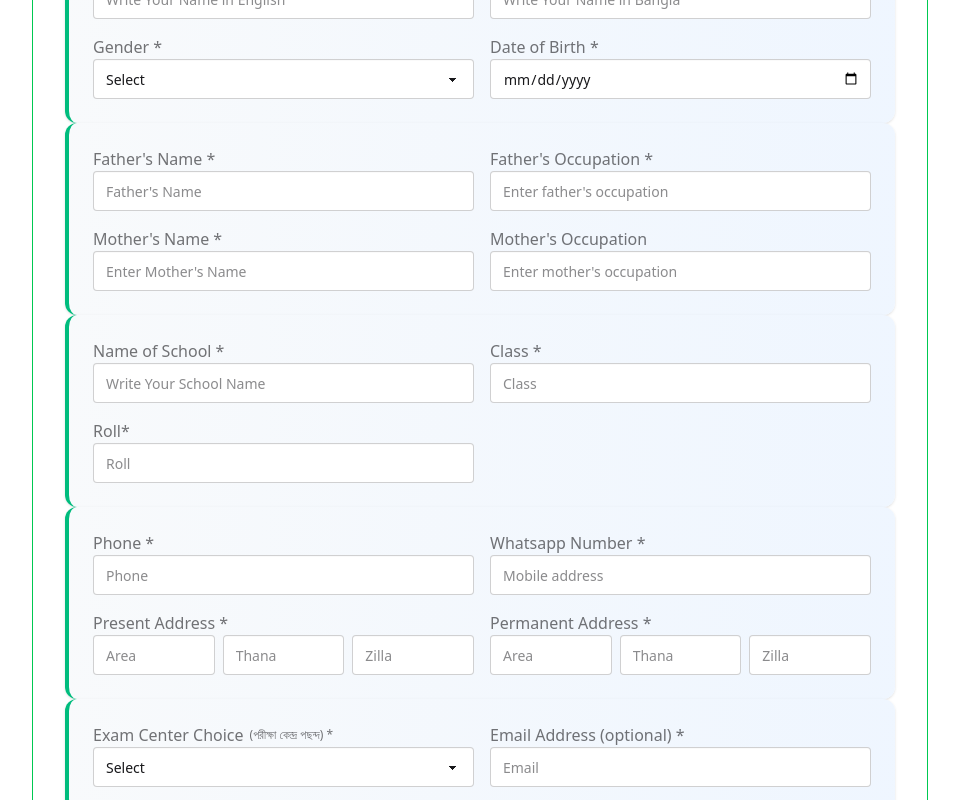
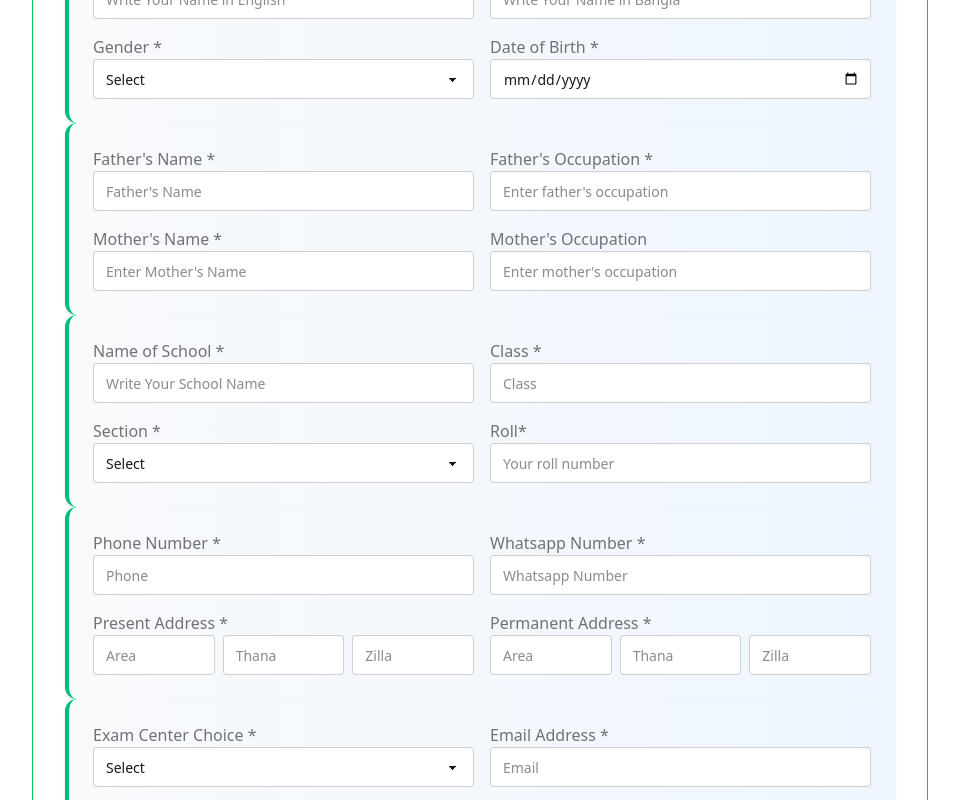
Before and after one commit to atmabdullaham/aunkur-project, a React (Vite) app: page /registration in a window 1280 px wide. Shown: the part 840-1640 px from the top of the page, without its empty margins (160-1119 px from the left). Built offline with nearby package versions, Linux system fonts and the light colour scheme; no server answers.

Commit message:
make changes on registration form

```diff
--- a/src/components/RegistrationForm.jsx
+++ b/src/components/RegistrationForm.jsx
@@ -28,7 +28,7 @@ const RegistrationForm = ({ onSubmit }) => {
       </div>
       {/* -------------------------------- */}
       {/* Personal Information div*/}
-      <div className="bg-gradient-to-r from-slate-50 to-blue-50 p-6 rounded-xl border-l-4 border-emerald-500 shadow-sm hover:shadow-md transition-shadow duration-300 grid grid-cols-1 md:grid-cols-2 gap-4">
+      <div className="bg-gradient-to-r from-slate-50 to-blue-50 p-6 rounded-l-xl rounded-tr-xl border-l-4 border-emerald-500 shadow-sm hover:shadow-md transition-shadow duration-300 grid grid-cols-1 md:grid-cols-2 gap-4">
         {/* Name english */}
         <div>
           <label className="label">Name (English) *</label>
@@ -82,7 +82,7 @@ const RegistrationForm = ({ onSubmit }) => {
       </div>
       {/* -------------------------------- */}
       {/* Father's and Mothers's div */}
-      <div className="bg-gradient-to-r from-slate-50 to-blue-50 p-6 rounded-xl border-l-4 border-emerald-500 shadow-sm hover:shadow-md transition-shadow duration-300 grid grid-cols-1 md:grid-cols-2 gap-4">
+      <div className="bg-gradient-to-r from-slate-50 to-blue-50 p-6 rounded-l-xl border-l-4 border-emerald-500 shadow-sm hover:shadow-md transition-shadow duration-300 grid grid-cols-1 md:grid-cols-2 gap-4">
         {/* Father's Name */}
         <div>
           <label className="label">Father's Name *</label>
@@ -139,7 +139,7 @@ const RegistrationForm = ({ onSubmit }) => {
       </div>
       {/* --------------------------------- */}
       {/* Educational Information */}
-      <div className="bg-gradient-to-r from-slate-50 to-blue-50 p-6 rounded-xl border-l-4 border-emerald-500 shadow-sm hover:shadow-md transition-shadow duration-300 grid grid-cols-1 md:grid-cols-2 gap-4">
+      <div className="bg-gradient-to-r from-slate-50 to-blue-50 p-6 rounded-l-xl border-l-4 border-emerald-500 shadow-sm hover:shadow-md transition-shadow duration-300 grid grid-cols-1 md:grid-cols-2 gap-4">
         {/* School Name */}
         <div>
           <label className="label">Name of School *</label>
@@ -158,12 +158,37 @@ const RegistrationForm = ({ onSubmit }) => {
         <div>
           <label className="label">Class *</label>
           <input
-            {...register("student_class", { required: "Class is required" })}
+            {...register("student_class", {
+              required: "Class is required",
+            })}
             placeholder="Class"
             className="input input-bordered w-full"
           />
-          {errors.class && (
+          {errors.student_class && (
             <p className="text-error">{errors.student_class.message}</p>
+          )}
+        </div>
+        {/* Section */}
+        <div>
+          <label className="label">Section *</label>
+          <select
+            {...register("student_section", {
+              required: "Section is required",
+            })}
+            placeholder="Section"
+            className="select select-bordered w-full"
+          >
+            <option value="">Select</option>
+            <option value="a">A</option>
+            <option value="b">B</option>
+            <option value="c">C</option>
+            <option value="ka">ক</option>
+            <option value="kha">খ</option>
+            <option value="ga">গ</option>
+            <option value="not">নেই</option>
+          </select>
+          {errors.student_section && (
+            <p className="text-error">{errors.student_section.message}</p>
           )}
         </div>
         {/* Roll */}
@@ -171,35 +196,46 @@ const RegistrationForm = ({ onSubmit }) => {
         <div>
           <label className="label">Roll*</label>
           <input
-            {...register("roll", { required: "Roll is required" })}
-            placeholder="Roll"
+            {...register("student_roll", { required: "Roll is required" })}
+            placeholder="Your roll number"
             className="input input-bordered w-full"
           />
-          {errors.roll && <p className="text-error">{errors.roll.message}</p>}
+          {errors.student_roll && (
+            <p className="text-error">{errors.student_roll.message}</p>
+          )}
         </div>
       </div>
       {/* -------------------------- */}
       {/* Contact Information */}
-      <div className="bg-gradient-to-r from-slate-50 to-blue-50 p-6 rounded-xl border-l-4 border-emerald-500 shadow-sm hover:shadow-md transition-shadow duration-300 grid grid-cols-1 md:grid-cols-2 gap-4">
+      <div className="bg-gradient-to-r from-slate-50 to-blue-50 p-6 rounded-l-xl border-l-4 border-emerald-500 shadow-sm hover:shadow-md transition-shadow duration-300 grid grid-cols-1 md:grid-cols-2 gap-4">
         {/* Phone */}
         <div>
-          <label className="label">Phone *</label>
+          <label className="label">Phone Number *</label>
           <input
-            {...register("phone", { required: "Phone is required" })}
+            {...register("phone_number", {
+              required: "Phone number is required",
+            })}
             placeholder="Phone"
             className="input input-bordered w-full"
           />
-          {errors.phone && <p className="text-error">{errors.phone.message}</p>}
+          {errors.phone_number && (
+            <p className="text-error">{errors.phone_number.message}</p>
+          )}
         </div>
 
-        {/* Mobile */}
+        {/* whatsapp */}
         <div>
           <label className="label">Whatsapp Number *</label>
           <input
-            {...register("mobile")}
-            placeholder="Mobile address"
+            {...register("whatsapp_number", {
+              required: "Whatsapp number is required",
+            })}
+            placeholder="Whatsapp Number"
             className="input input-bordered w-full"
           />
+          {errors.whatsapp_number && (
+            <p className="text-error">{errors.whatsapp_number.message}</p>
+          )}
         </div>
         {/* Present Adress */}
         <div>
@@ -246,13 +282,10 @@ const RegistrationForm = ({ onSubmit }) => {
       </div>
       {/* ------------------------------------- */}
       {/* email and exam center choice */}
-      <div className="bg-gradient-to-r from-slate-50 to-blue-50 p-6 rounded-xl border-l-4 border-emerald-500 shadow-sm hover:shadow-md transition-shadow duration-300 grid grid-cols-1 md:grid-cols-2 gap-4">
+      <div className="bg-gradient-to-r from-slate-50 to-blue-50 p-6 rounded-l-xl rounded-br-xl border-l-4 border-emerald-500 shadow-sm hover:shadow-md transition-shadow duration-300 grid grid-cols-1 md:grid-cols-2 gap-4">
         {/*Exam Center */}
         <div>
-          <label className="label">
-            Exam Center Choice{" "}
-            <span className="text-xs">(পরীক্ষা কেন্দ্র পছন্দ) *</span>
-          </label>
+          <label className="label">Exam Center Choice *</label>
           <select
             {...register("exam_center", {
               required: "Exam center is required",
@@ -260,8 +293,13 @@ const RegistrationForm = ({ onSubmit }) => {
             className="select select-bordered w-full"
           >
             <option value="">Select</option>
-            <option value="center1">Center 1</option>
-            <option value="center2">Center 2</option>
+            <option value="chawkbazar">চকবাজার</option>
+            <option
+              value="Chandgaon
+"
+            >
+              চাঁদগাও
+            </option>
           </select>
           {errors.exam_center && (
             <p className="text-error">{errors.exam_center.message}</p>
@@ -269,7 +307,7 @@ const RegistrationForm = ({ onSubmit }) => {
         </div>
         {/* Email Adress */}
         <div>
-          <label className="label">Email Address (optional) *</label>
+          <label className="label">Email Address *</label>
           <input
             type="email"
             {...register("email", { required: "Email is required" })}
--- a/src/components/RegistrationStepsTimeline.jsx
+++ b/src/components/RegistrationStepsTimeline.jsx
@@ -11,12 +11,12 @@ const RegistrationStepsTimeline = ({ isFormSubmitted, isPaymentDone }) => {
 
         {/* Timeline Steps */}
 
-        <div className="flex justify-center items-center w-full">
+        <div className="flex justify-center items-center w-10/12 md:w-full">
           <ul className="timeline ">
             <li>
               <div
-                className={`timeline-start timeline-box ${
-                  true ? "bg-green-100 border-green-500" : "bg-gray-100"
+                className={`timeline-start timeline-box
+                   bg-green-100 border-green-500
                 }`}
               >
                 ফর্ম ফিলাপ করুন
```
